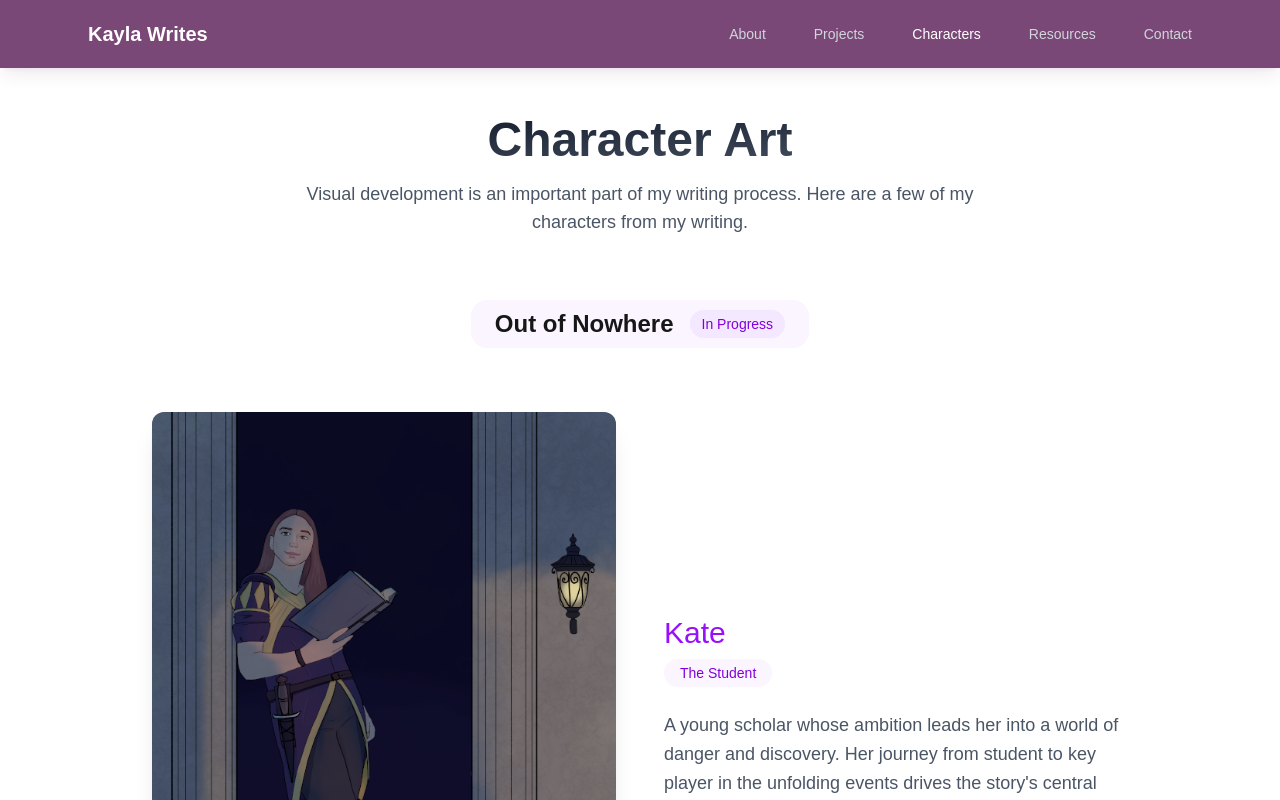
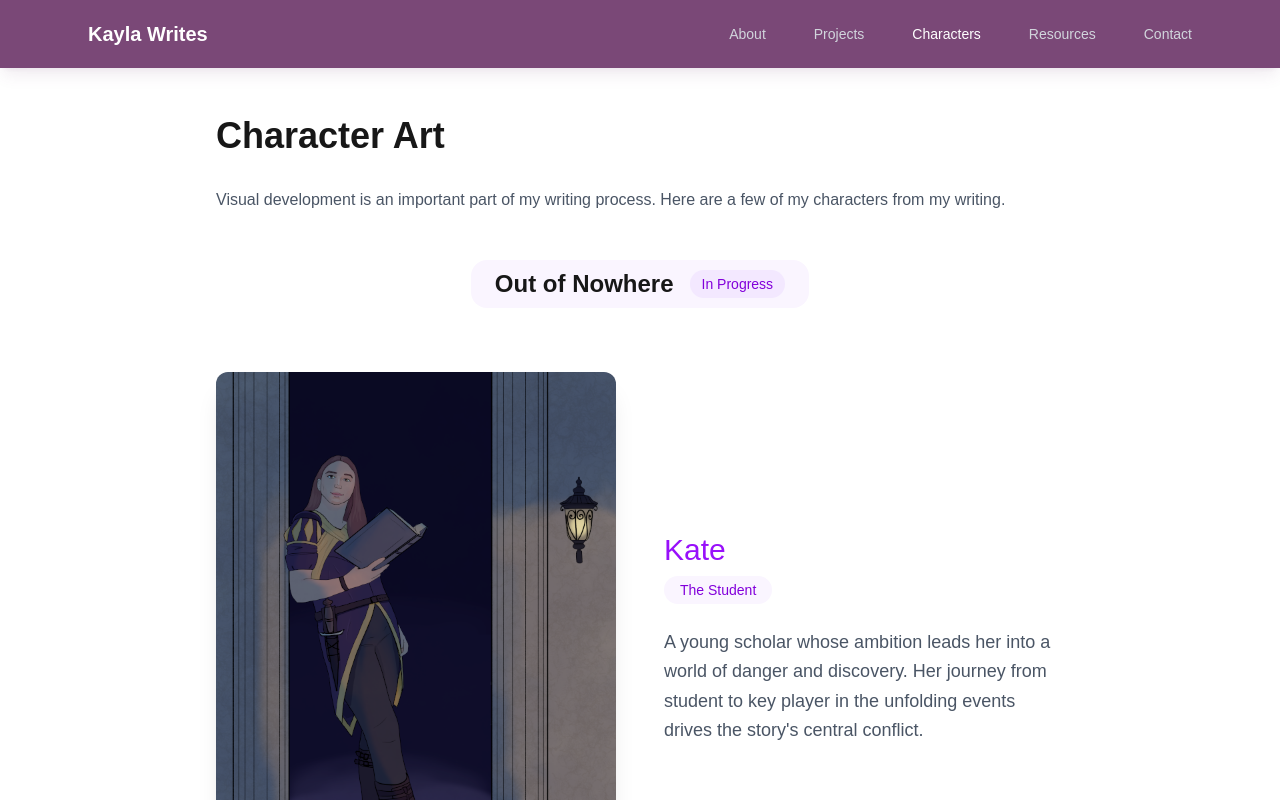
Before and after one commit to kvanbortel/kvb-writing, a Next.js app: page /kvb-writing/characters in a window 1280 px wide. Shown: the top 800 px of the page. Built offline with nearby package versions, Linux system fonts and the light colour scheme.

Commit message:
characters page title/desc matches other pages

```diff
--- a/src/app/characters/page.tsx
+++ b/src/app/characters/page.tsx
@@ -12,17 +12,12 @@ export const metadata: Metadata = {
 
 export default function CharactersPage() {
   return (
-    <main className="max-w-5xl mx-auto px-6 py-12">
-      <div className="space-y-16">
-        <div className="space-y-4 text-center max-w-2xl mx-auto">
-          <h1 className="text-4xl sm:text-5xl font-bold bg-clip-text text-transparent bg-gradient-to-br from-gray-900 to-gray-600 dark:from-white dark:to-gray-400">
-            Character Art
-          </h1>
-          <p className="text-lg text-gray-600 dark:text-gray-300">
+    <main className="max-w-4xl mx-auto px-6 py-12">
+      <h1 className="text-4xl font-bold mb-8">Character Art</h1>
+      <p className="text-gray-600 dark:text-gray-300 mb-12">
         Visual development is an important part of my writing process.
         Here are a few of my characters from my writing.
       </p>
-        </div>
 
       <section className="space-y-16" aria-labelledby="oon-heading">
         <div className="text-center">
@@ -117,7 +112,6 @@ export default function CharactersPage() {
           </article>
         </div>
       </section>
-      </div>
     </main>
   );
 }
```
Lines whose indentation alone changed are shown as unchanged.
